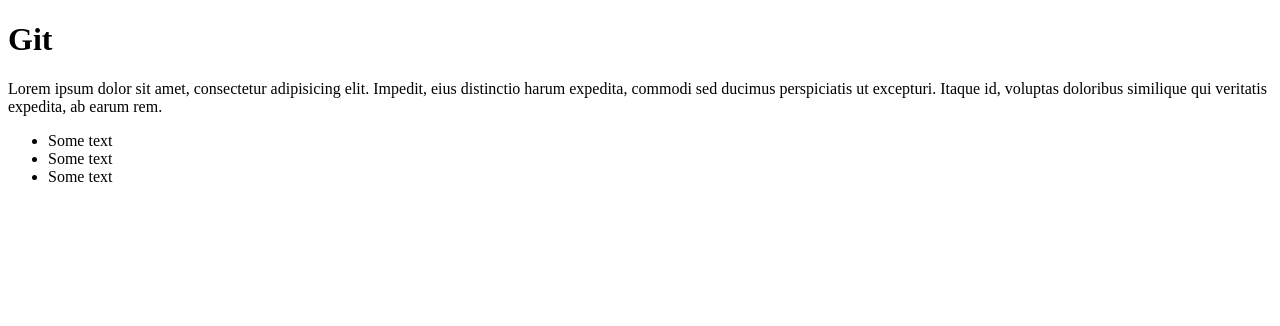
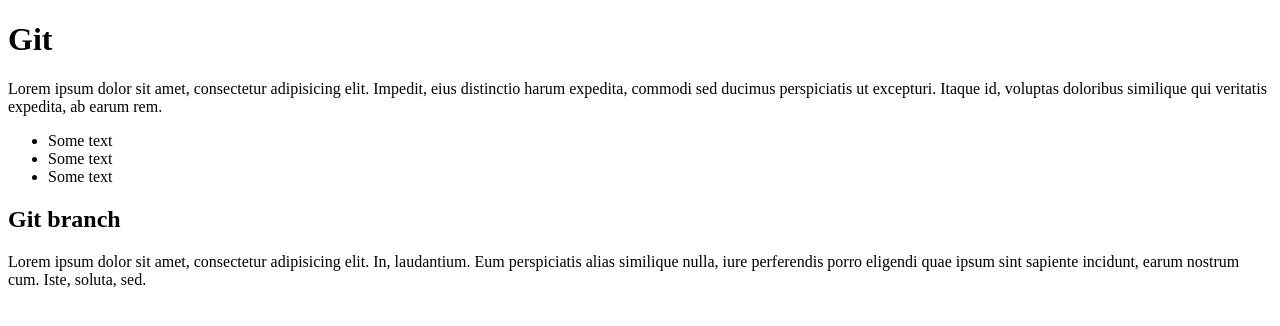
Before and after one commit to Zooman090/Gulp-started-set, a plain HTML site: page index.html in a window 1280 px wide. Drawn offline with Linux system fonts and the light colour scheme.

Commit message:
Git branch

```diff
--- a/index.html
+++ b/index.html
@@ -12,6 +12,9 @@
 		<li>Some text</li>
 		<li>Some text</li>
 		<li>Some text</li>
+
 	</ul>
+	<h2>Git branch</h2>
+	<p>Lorem ipsum dolor sit amet, consectetur adipisicing elit. In, laudantium. Eum perspiciatis alias similique nulla, iure perferendis porro eligendi quae ipsum sint sapiente incidunt, earum nostrum cum. Iste, soluta, sed.</p>
 </body>
 </html>
```
